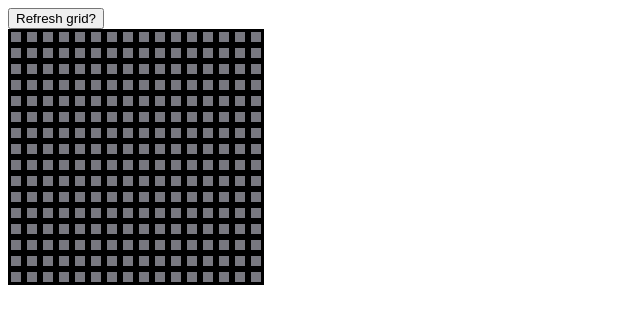
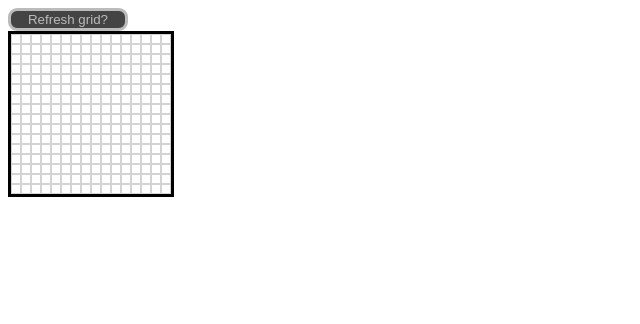
Before and after one commit to kirjav/etch-a-sketch, a plain HTML site: page index.html in a window 1280 px wide. Shown: the whole page, without its empty margins (0-640 px from the left). Drawn offline with Linux system fonts and the light colour scheme.

Commit message:
+ Opacity Percent changes and button styling with hover effect

```diff
--- a/index.html
+++ b/index.html
@@ -7,7 +7,7 @@
     <link rel="stylesheet" href="styles.css">
 </head>
 <body>
-    <button onclick="refreshGrid()">Refresh grid?</button>
+    <button onclick="refreshGrid()" id="refreshButton">Refresh grid?</button><br>
     <div class="sketchbook"></div>
 
 
--- a/scripts.js
+++ b/scripts.js
@@ -4,6 +4,14 @@ function refreshGrid(){
         numberOfSquares = prompt("Invalid Input. Please enter the desired number of squares per side: ");
     }
     generateGrid(numberOfSquares);
+}
+
+function changeBackground(event){
+    event.target.classList.add('hovered');
+    let newOpacityValue = Number(event.target.style.opacity) + 0.1;
+    event.target.style.opacity = newOpacityValue;
+    console.log(event.target.style.opacity);
+    console.log(newOpacityValue);
 }
 
 function generateGrid(numberOfSquares){
@@ -20,6 +28,7 @@ function generateGrid(numberOfSquares){
         while(numberOfColumns > 0){
             const div = document.createElement("div");
             div.classList.add("sketch_box_element");
+            div.addEventListener("mouseover", changeBackground);
             divRow.appendChild(div);
             numberOfColumns -= 1;
         }
--- a/styles.css
+++ b/styles.css
@@ -1,5 +1,11 @@
-
-
+* {
+    box-sizing: border-box;
+}
+.sketchbook {
+    border:solid;
+    border-color: black;
+    display: inline-block;
+}
 .sketch_box_row {
     display: flex;
     flex-direction: row;
@@ -9,6 +15,29 @@
     width:10px;
     height:10px;
     border: solid;
-    border-color: rgb(0, 0, 0);
-    background-color:rgb(120, 120, 128);
+    border-color: lightgrey;
+    border-width: 1px;
+    background-color:rgb(255, 255, 255);
 }
+
+.sketch_box_element.hovered {
+    opacity: 0;
+    background-color: rgb(0, 0, 0);
+}
+
+#refreshButton {
+    width: 120px;
+    height: 60x;
+    border: solid;
+    border-radius: 9px;
+    background-color: rgb(68, 68, 68);
+    border-color:rgb(187, 187, 187);
+    color: rgb(187, 187, 187);
+}
+
+#refreshButton:hover {
+    background-color: rgb(41, 41, 41);
+    border-color: rgb(243, 243, 243);;
+    color: rgb(187, 187, 187);
+    font-weight:bold;
+}
```
